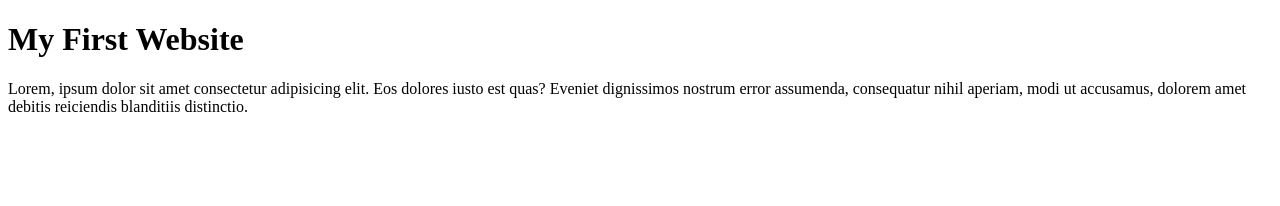
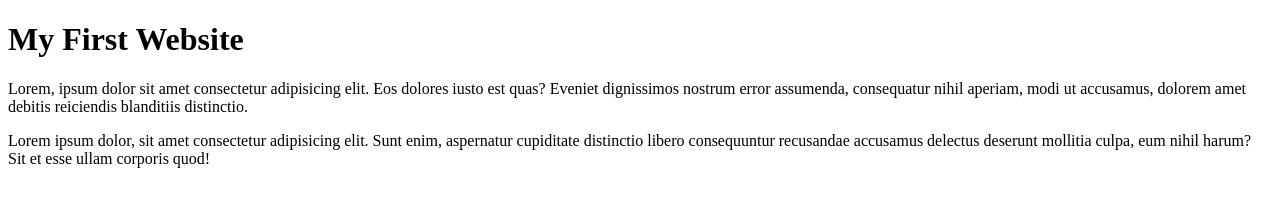
Before and after one commit to JosephKimani234/my-first-website, a plain HTML site: page index.html in a window 1280 px wide. Drawn offline with Linux system fonts and the light colour scheme.

Commit message:
add second paragraph

```diff
--- a/index.html
+++ b/index.html
@@ -14,5 +14,12 @@
       nihil aperiam, modi ut accusamus, dolorem amet debitis reiciendis
       blanditiis distinctio.
     </p>
+
+    <p>
+      Lorem ipsum dolor, sit amet consectetur adipisicing elit. Sunt enim,
+      aspernatur cupiditate distinctio libero consequuntur recusandae accusamus
+      delectus deserunt mollitia culpa, eum nihil harum? Sit et esse ullam
+      corporis quod!
+    </p>
   </body>
 </html>
```
